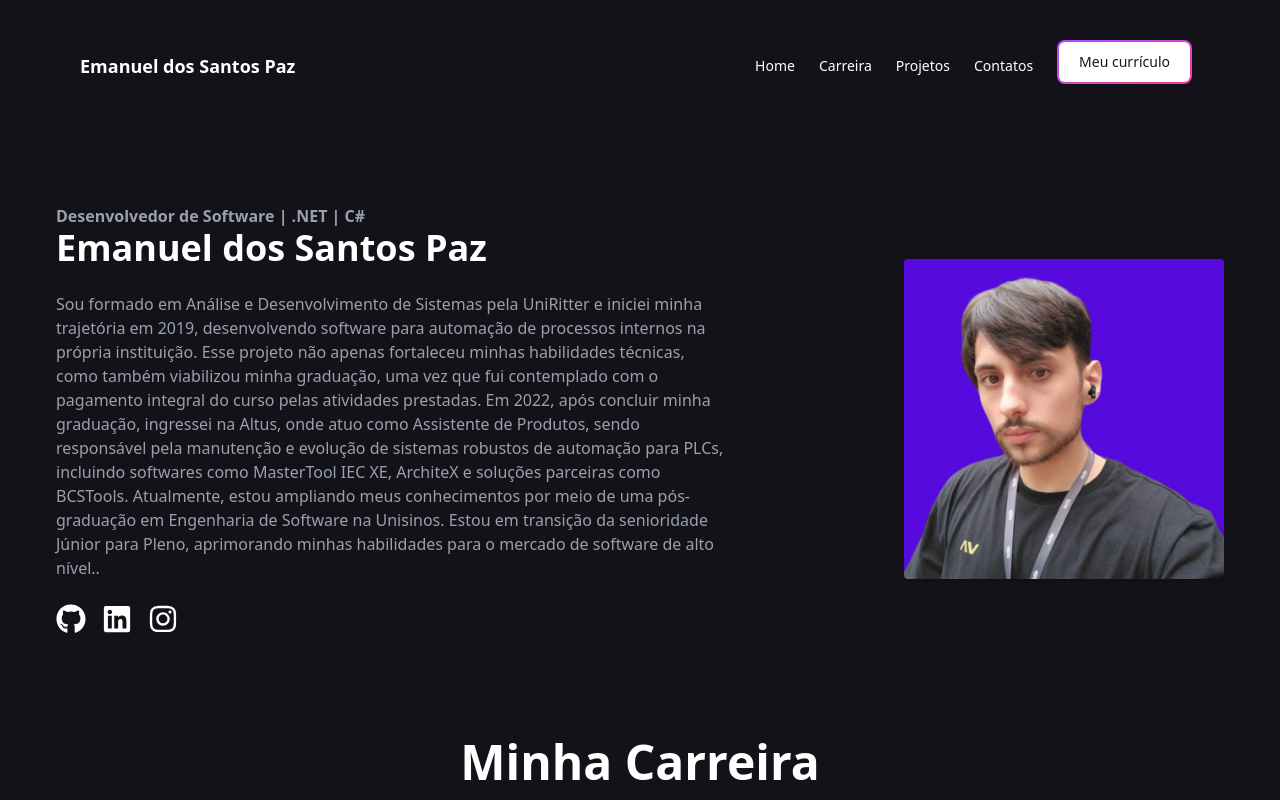
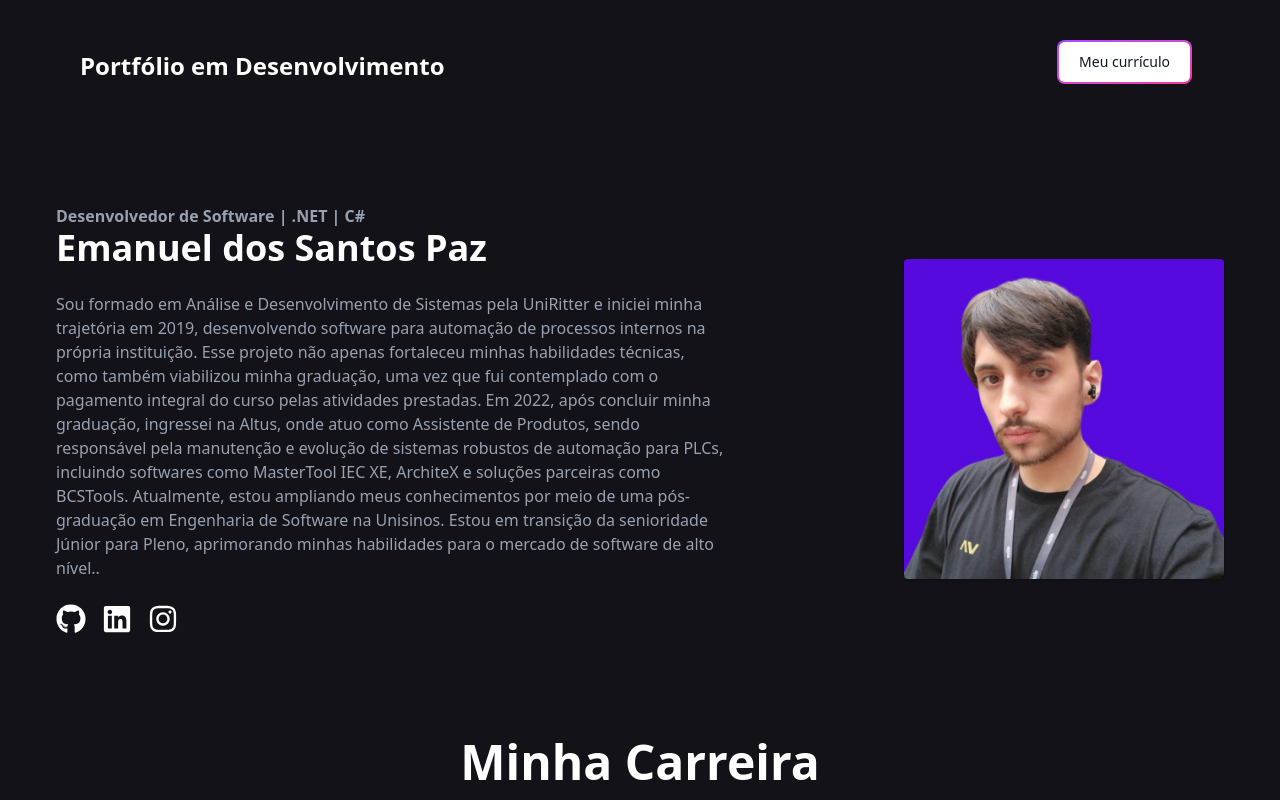
Before and after one commit to devSantos16/portfolio, a React (Vite) app: page / in a window 1280 px wide. Shown: the top 800 px of the page. Built offline with nearby package versions, Linux system fonts and the light colour scheme.

Commit message:
adjusting the nav component

```diff
--- a/src/components/Nav.tsx
+++ b/src/components/Nav.tsx
@@ -1,17 +1,20 @@
-import PurpleButton from "./PurpleButton";
+import PurpleButton from "./PurpleButton"
+
+
+function DownloadPdf(download: string) {
+    const link = document.createElement('a')
+    link.href = download
+    link.download = "curriculum.docx"
+    link.click()
+}
+
 
 function Nav() {
     return (
         <nav className="flex flex-wrap text-white justify-between items-center py-10 px-20">
-            <h1 className="text-lg font-bold">Emanuel dos Santos Paz</h1>
+            <h1 className="text-2xl font-bold">Portfólio em Desenvolvimento</h1>
             <div className="flex items-center space-x-6 text-sm">
-                <ul className="flex space-x-6">
-                    <li>Home</li>
-                    <li>Carreira</li>
-                    <li>Projetos</li>
-                    <li>Contatos</li>
-                </ul>
-                <PurpleButton>Meu currículo</PurpleButton>
+                <PurpleButton OnClick={() => DownloadPdf("/assets/curriculum/curriculum.docx")}>Meu currículo</PurpleButton>
             </div>
         </nav>
     );
--- a/src/components/PurpleButton.tsx
+++ b/src/components/PurpleButton.tsx
@@ -3,14 +3,16 @@
 
 interface PurpleButtonProps {
     children: React.ReactNode;
+    OnClick: React.MouseEventHandler<HTMLButtonElement>
 }
 
-function PurpleButton({children} : PurpleButtonProps) {
+
+function PurpleButton({children, OnClick} : PurpleButtonProps) {
     return (
-        <button className="relative inline-flex items-center justify-center p-0.5 mb-2 me-2 overflow-hidden text-sm font-medium text-gray-900 rounded-lg group bg-gradient-to-br from-purple-500 to-pink-500 group-hover:from-purple-500 group-hover:to-pink-500 hover:text-white dark:text-white focus:ring-4 focus:outline-none focus:ring-purple-200 dark:focus:ring-purple-800">
-            <span className="relative px-5 py-2.5 transition-all ease-in duration-75 bg-white dark:bg-gray-900 rounded-md group-hover:bg-transparent group-hover:dark:bg-transparent">
+        <button onClick= {OnClick} className="relative inline-flex items-center justify-center p-0.5 mb-2 me-2 overflow-hidden text-sm font-medium text-gray-900 rounded-lg group bg-gradient-to-br from-purple-500 to-pink-500 group-hover:from-purple-500 group-hover:to-pink-500 hover:text-white dark:text-white focus:ring-4 focus:outline-none focus:ring-purple-200 dark:focus:ring-purple-800">
+            <a className="relative px-5 py-2.5 transition-all ease-in duration-75 bg-white dark:bg-gray-900 rounded-md group-hover:bg-transparent group-hover:dark:bg-transparent">
                 {children}
-            </span>
+            </a>
         </button>
     )
 }
```
Also changed, not shown: 1 other file (tests, documents, lock files or other folders).
